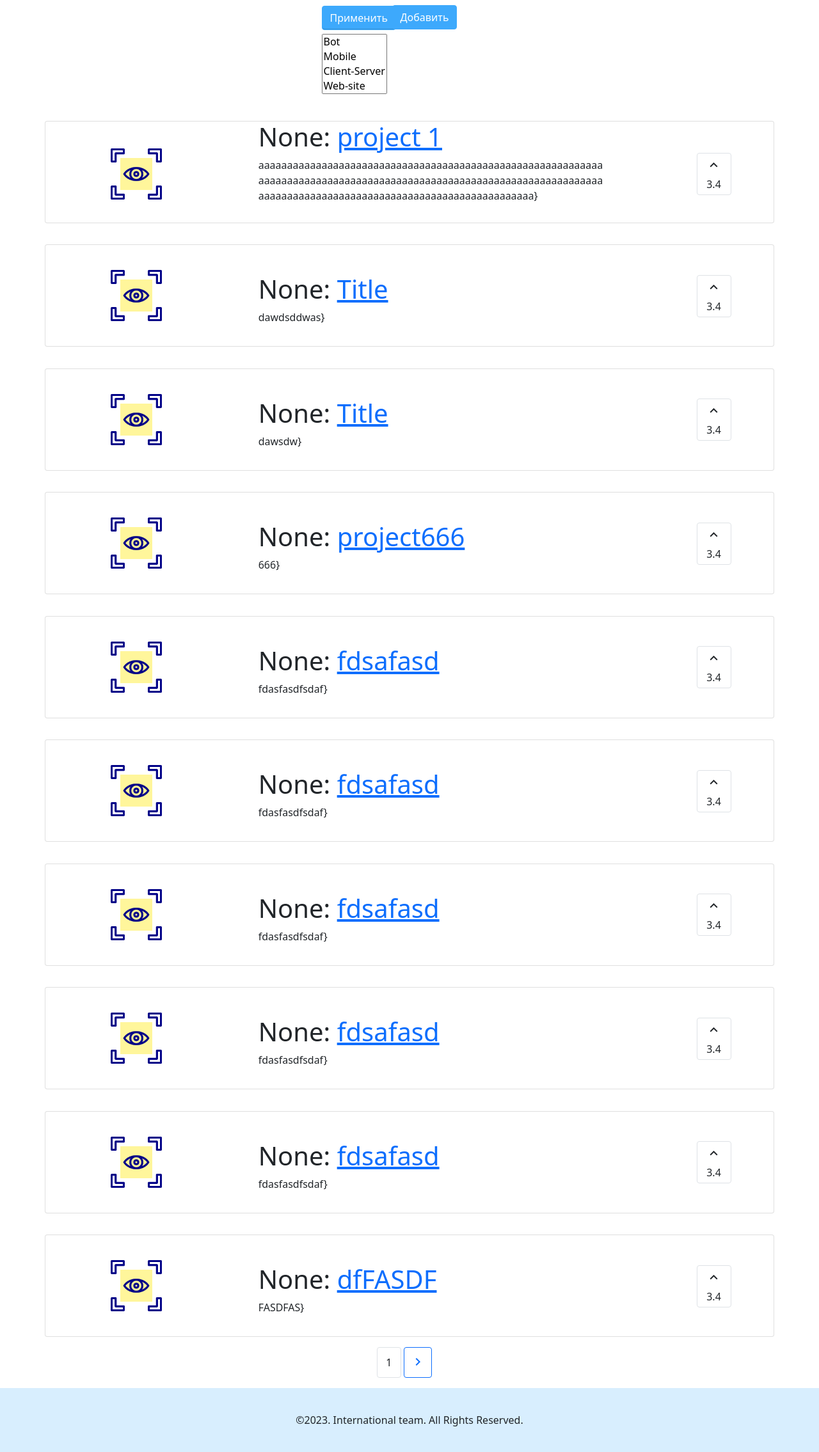
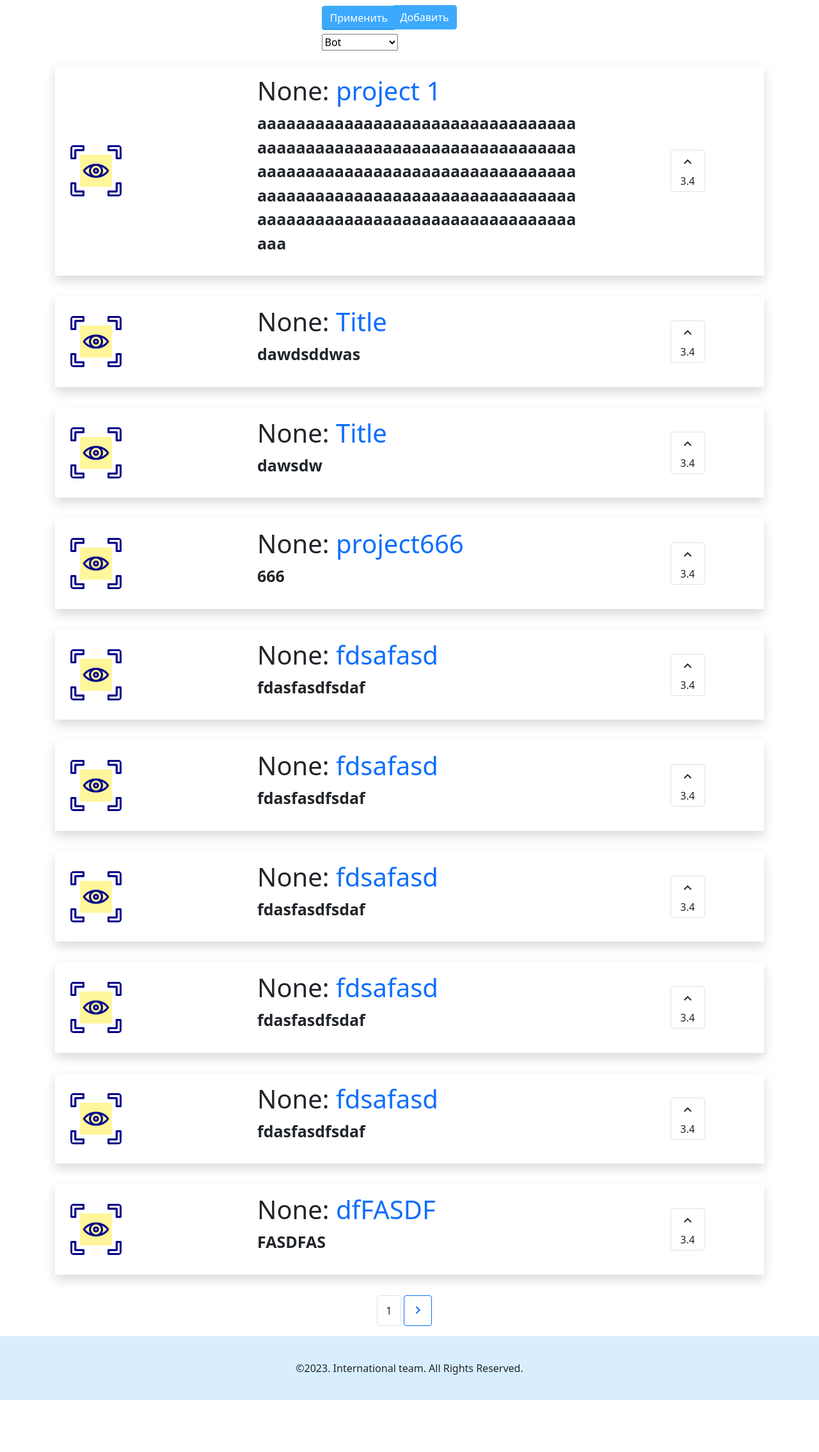
Before and after one commit to MrKruizer/International, a Django app: page /catalog/ in a window 1280 px wide. Shown: the part 81-2351 px from the top of the page at 64% size. After the commit the page ends 2270 px from the top, so only its background shows below. Run offline with Django 4.2, Linux system fonts and the light colour scheme; data comes from the database, SQL or seed files in the repository.

Commit message:
Last Add

```diff
--- a/projecthunter/forum/static/style/forum.css
+++ b/projecthunter/forum/static/style/forum.css
@@ -46,6 +46,8 @@
     font-size: 25px;
     word-wrap: break-word;
     word-break: break-all;
+    overflow: hidden;
+    width: 20em;
 }
 .button_forum{
     font-size: 14px;
--- a/projecthunter/forum/templates/forum.html
+++ b/projecthunter/forum/templates/forum.html
@@ -26,7 +26,7 @@
             <div class="forum p-3 col-12">
                 <section class="forum_asks contain-fluid">
                     <!-- макет вопросов форума -->
-                    <div class="forum_ask shadow bg-gradient pos_rel">
+                    <div class="forum_ask shadow pos_rel">
                         {% comment %} заголовок сообщения {% endcomment %}
 
                         <div class="d-flex justify-content-between align-items-center flex-wrap"></div>
--- a/projecthunter/hunter/static/style/hunter.css
+++ b/projecthunter/hunter/static/style/hunter.css
@@ -155,3 +155,9 @@ ul li div{
 	margin-bottom: 0px;
 	margin-top: 0px;
 }
+.font-weight-bold{
+    font-weight: 600;
+    font-size: 25px;
+    word-wrap: break-word;
+    word-break: break-all;
+}
--- a/projecthunter/hunter/templates/catalog/catalog.html
+++ b/projecthunter/hunter/templates/catalog/catalog.html
@@ -6,20 +6,22 @@
 	{% load static %}
 	<link rel="stylesheet" href="{% static "style/hunter.css" %}">
 	<link rel="stylesheet" href="https://fonts.googleapis.com/css2?family=Material+Symbols+Outlined:opsz,wght,FILL,GRAD@20..48,100..700,0..1,-50..200" />
+	<link rel="stylesheet" href="{% static "style/forum.css" %}">
 {% endblock localcss %}
 {% block content %}
-<div class="container scroll">
+<div class="container">
 	<div class="row justify-content-center mt-2">
 		<div class="filter btn col-lg-1 col-md-2 col-sm-5 mr-1 pt-0">
 			<form action="" method="get">
 				{% csrf_token %}
 				<input type="submit" value="Применить" class="btn btn-primary mt-0">
-				<select name="tag" id="" multiple="true">
+				<select name="tag" id="">
 					<option value="Chat">Bot</option>
 					<option value="Mobile">Mobile</option>
 					<option value="Client-Server">Client-Server</option>
 					<option value="Web-site">Web-site</option>
 					<option value="ML">ML</option>
+					<option value="">---</option>
 				</select>
 		</form>
 		</div>
@@ -32,20 +34,40 @@
 		</div>
 	</div>
 	{% for project in project_list %}
-		<div class="card row">
-			<div class="div_avatar col-3 login">
-				<img src="{{project.logo.url}}" alt="" class="avatar">
+		<div class="row">
+		    <div class="forum p-3 col-12">
+			    <section class="forum_asks contain-fluid ">
+			        <!-- макет вопросов форума -->
+			        <div class="forum_ask shadow pos_rel justify-content-between align-items-center ">
+						<div class="d-flex align-items-center flex-wrap"></div>
+			            <div class="row col-12">
+			                {% comment %} аватарка и ник {% endcomment %}
+			                <div class="forum_user_profile col-2 ms-4 mt-3 mb-3">
+			                    <img src="{{project.logo.url}}" style="border-radius: 5px 5px">
 			                </div>
-			<div class="text col-6 ">
+
+			                {% comment %} тема {% endcomment %}
+			                <div class="d-flex justify-content-center my-3 col-8">
+			                    <div class="">
 			                    	<h1>{{ project.author }}: <a href="{% url 'project' pk=project.id %}">{{ project.name }}</a></h1>
-				<!-- 110 знаков максимум -->
-				<p>{{ project.description }}}</p>
+			                        <p class="font-weight-bold">{{ project.description }}</p>
 			                	</div>
-			<div class="rating col-2">
+			               	</div>
+			                <div class="forum_user_profile col-1 justify-content-end">
 								<button class="btn border rounded rating_button">
-                <span class="material-symbols-outlined">expand_less</span><br>
-                <span>3.4</span>
+					                <span class="material-symbols-outlined">expand_less
+					                </span>
+					                <br>
+					                <span>
+					                	3.4
+					            	</span>
 				            	</button>
+							</div>
+
+
+			          	</div>
+			       	</div>
+			    </section>
 			</div>
 		</div>
 	{% endfor %}
@@ -53,3 +75,43 @@
 {% include "paginator.html" %}
 
 {% endblock content %}
+<div class="row">
+    <div class="forum p-3 col-12">
+	    <section class="forum_asks contain-fluid">
+	        <!-- макет вопросов форума -->
+	        <div class="forum_ask shadow pos_rel">
+				<div class="d-flex justify-content-between align-items-center flex-wrap"></div>
+	            <div class="row col-12">
+	                {% comment %} аватарка и ник {% endcomment %}
+	                <div class="forum_user_profile col-4 ms-4 mt-3 mb-3">
+	                    <img src="{{project.logo.url}}" style="border-radius: 5px 5px">
+	                    <div class="form_message_author px-4">{{ theme.author.user.username }}</div>
+	                </div>
+
+	                {% comment %} тема {% endcomment %}
+	                <div class="d-flex justify-content-center my-3 col-5">
+	                    <div class="">
+	                    	<h1>{{ project.author }}: <a href="{% url 'project' pk=project.id %}">{{ project.name }}</a></h1>
+	                        <a href="{% url 'posts' theme=theme.id %}">
+	                            <p>{{ project.description }}}</p>
+	                        </a>
+	                	</div>
+	               	</div>
+	                <div class="rating col-2">
+						<button class="btn border rounded rating_button">
+			                <span class="material-symbols-outlined">expand_less
+			                </span>
+			                <br>
+			                <span>
+			                	3.4
+			            	</span>
+		            	</button>
+					</div>
+
+
+	          		</div>
+	        	</div>
+	     	</section>
+	    </div>
+	</div>
+</div>
--- a/projecthunter/hunter/templates/catalog/project.html
+++ b/projecthunter/hunter/templates/catalog/project.html
@@ -85,8 +85,8 @@
 		</div>
 	</div>
 
-	<div class="description mt-5">
-		<div class="container">
+	<div class="description mt-5 mb-5">
+		<div class="container ">
 			<p>Описание:</p>
 			<div class="row">
 				<div class="div_text field col-12 tags">
```
Also changed, not shown: projecthunter/static/images/Hacker.png (added), projecthunter/static/images/big-data.png (added), projecthunter/static/images/dabc2bd640021afa82ea820550b19e28.jpg (added), projecthunter/static/images/profile.png (added), projecthunter/static/images/token_1_10.png (added). Lines whose indentation alone changed are shown as unchanged.
